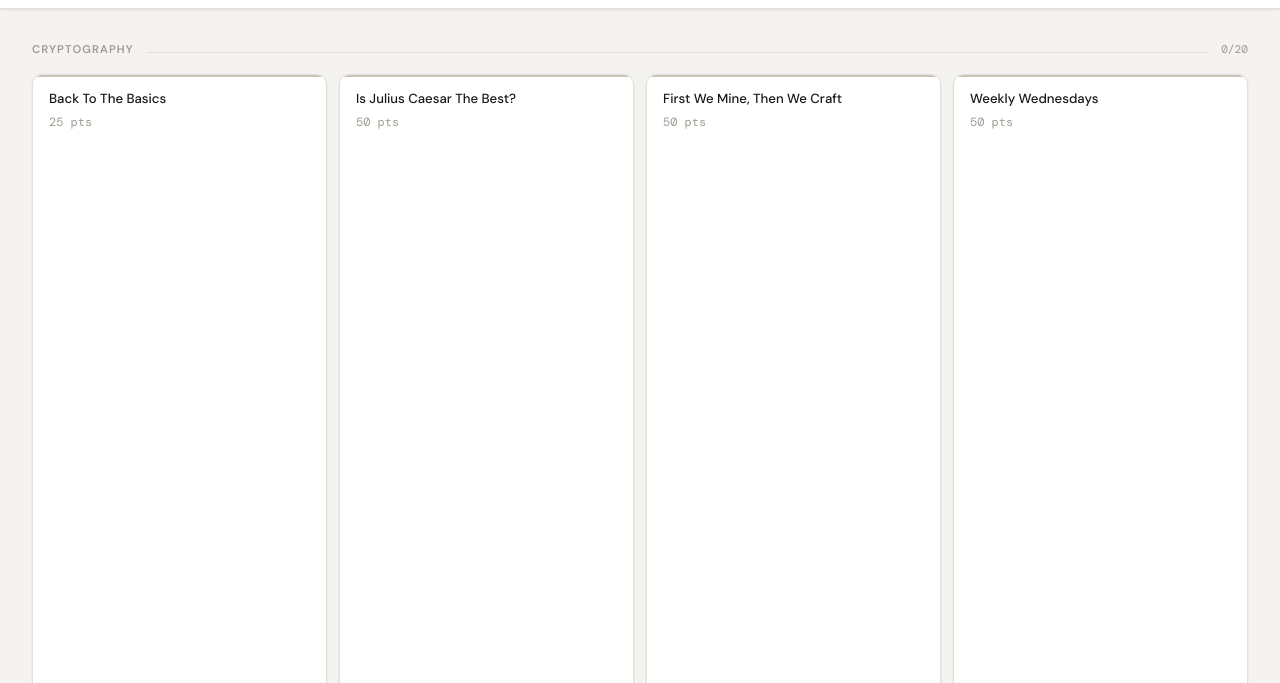
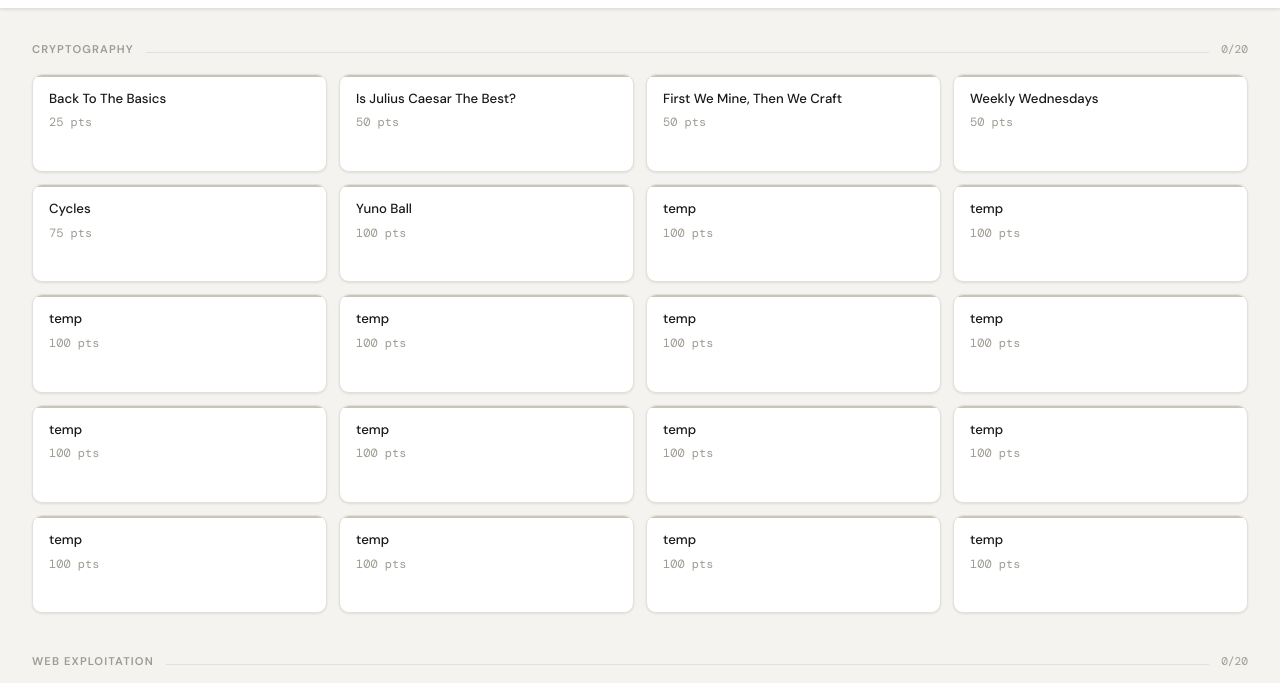
Before and after one commit to WHCompSci/WHCSCTF, a plain HTML site: page index.html in a window 1280 px wide. Shown: the part 51-734 px from the top of the page. Drawn offline with nearby package versions, Linux system fonts and the light colour scheme.

Commit message:
Dylan: updated ratio to 3 to 1 cause its length to width index.html

```diff
--- a/index.html
+++ b/index.html
@@ -43,7 +43,7 @@
   .grid{display:grid;grid-template-columns:repeat(auto-fill,minmax(240px,1fr));gap:.750rem}
 
   /* CARD — always clickable, solved cards get green treatment */
-  .card{background:var(--surface);border:1px solid var(--border);border-radius:var(--r);padding:.875rem 1rem;aspect-ratio:1/3;cursor:pointer;transition:border-color .15s,box-shadow .15s,transform .1s,background .2s;box-shadow:var(--sh-sm);user-select:none;position:relative;overflow:hidden}
+  .card{background:var(--surface);border:1px solid var(--border);border-radius:var(--r);padding:.875rem 1rem;aspect-ratio:3/1;cursor:pointer;transition:border-color .15s,box-shadow .15s,transform .1s,background .2s;box-shadow:var(--sh-sm);user-select:none;position:relative;overflow:hidden}
   .card::before{content:'';position:absolute;top:0;left:0;right:0;height:2px;background:var(--border-strong);transition:background .2s}
   .card:hover{border-color:var(--border-strong);box-shadow:var(--sh-md);transform:translateY(-1px)}
   .card.solved{background:var(--solved);border-color:var(--solved-b)}
```
